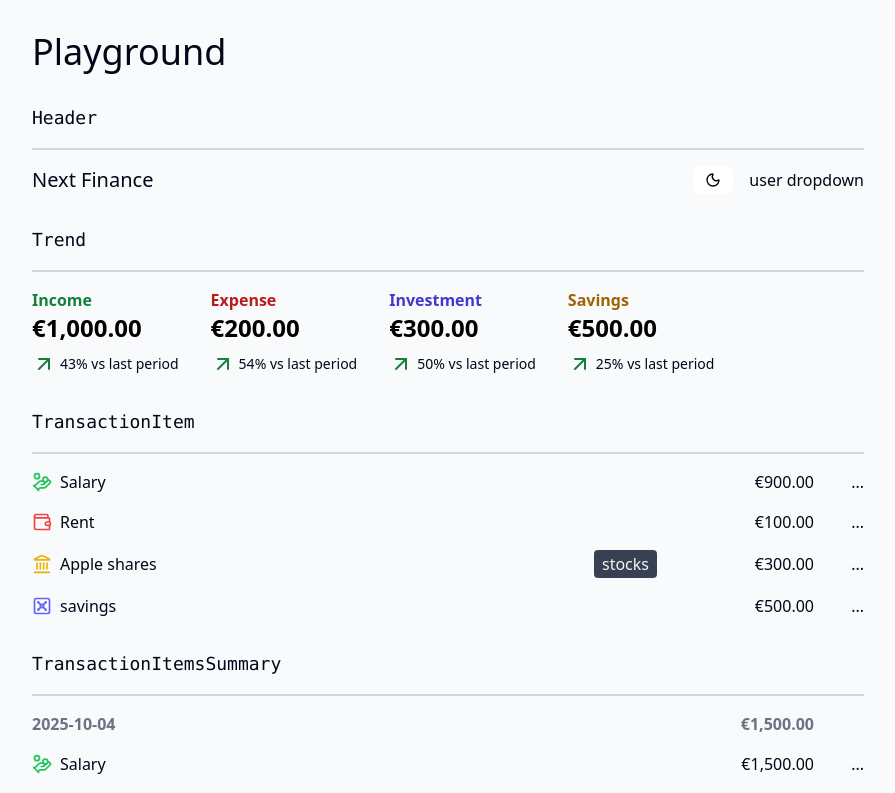
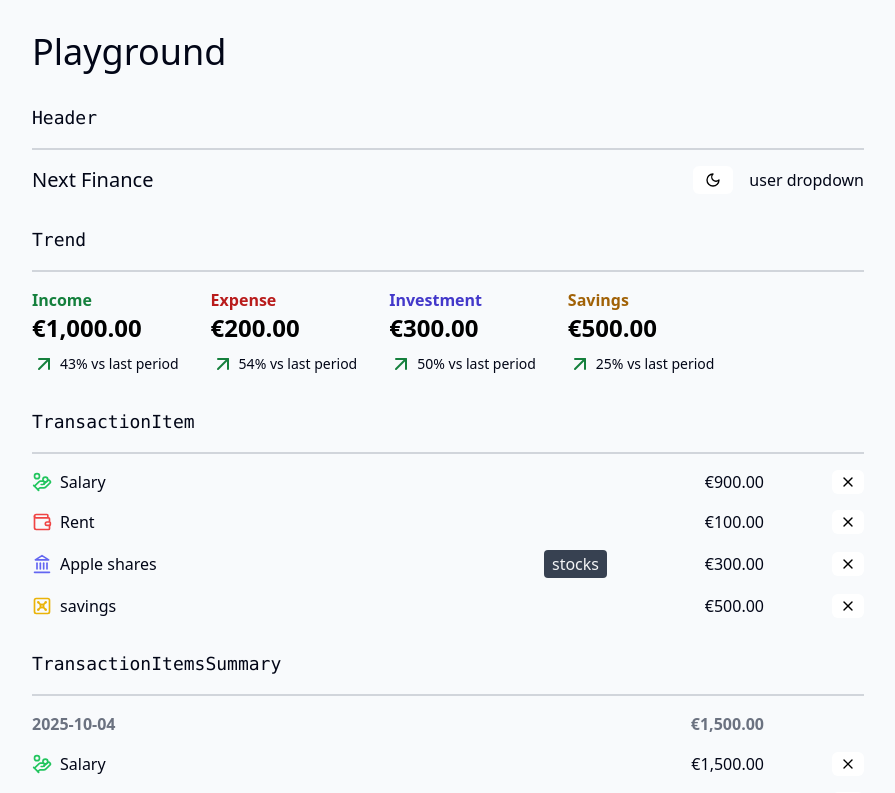
Before and after one commit to Web-Maker32/next-finance, a Next.js app: page /playground in a window 1280 px wide. Shown: the top 793 px of the page, without its empty margins (192-1087 px from the left). Built offline with nearby package versions, Linux system fonts and the light colour scheme; no server answers.

Commit message:
added delete transaction button

```diff
--- a/app/dashboard/components/transaction-list.js
+++ b/app/dashboard/components/transaction-list.js
@@ -7,17 +7,32 @@ import { groupAndSumTransactionsByDate } from "@/libs/utils";
 import { useState } from "react";
 import  Button from "@/components/button";
 import { fetchTransactions } from "@/libs/action";
+import { LoaderCircle } from "lucide-react";
 
 export default function TransactionList({ range, initialTransactions }) {
   const [transactions, setTransactions] = useState(initialTransactions)
-  const [offset, setOffset] = useState(initialTransactions.length)
+  const [buttonHidden, setButtonHidden] = useState(initialTransactions.
+  length === 0)
+  const [loading, setLoading] = useState(false)
   const grouped = groupAndSumTransactionsByDate(transactions)
 
   const handleClick = async (e) => {
-    const nextTransaction = await fetchTransactions(range, offset, 10 )
-    setOffset(prevValue => prevValue + 10)
-    setTransactions(prevTransactions => [...prevTransactions, ...nextTransaction])
+    setLoading(true)
+    let nextTransactions = null
+    try {
+    nextTransactions = await fetchTransactions(range, transactions.length, 10 )
+    setButtonHidden(nextTransactions.length === 0)
+    setTransactions(prevTransactions => [...prevTransactions, ...nextTransactions])
+
+    } finally {
+      setLoading(false)
+    }
   }
+
+    const handleRemove = (id) => () => {
+       setTransactions(prev => [...prev].filter(t => t.id !== id))
+  }
+
 
   return (
     <div className="space-y-8">
@@ -36,23 +51,28 @@ export default function TransactionList({ range, initialTransactions }) {
             {data.transactions.map((transaction) => (
               <div key={transaction.id}>
                 <TransactionItem
+                  id={transaction.id}
                   type={transaction.type}
                   category={transaction.category}
                   description={transaction.description}
                   amount={transaction.amount}
-                />
+                  onRemoved={handleRemove(transaction.id)}
+                  />
               </div>
             ))}
           </div>
         </div>
       ))}
       {transactions.length === 0 && <div className="text-center
-      text-gray-300 dark:text-gray-500">No transactions found</div>}
-      <div className="flex justify-center">
-        <Button variant="ghost" onClick={handleClick}>
-          Load More
+      text-gray-400 dark:text-gray-500">No transactions found</div>}
+      {!buttonHidden && <div className="flex justify-center">
+        <Button variant="ghost" onClick={handleClick} disabled={loading}>
+         <div className="flex items-center space-x-1">
+          {loading && <LoaderCircle className="animate-spin"/>}
+          <div>Load More</div>
+         </div>
         </Button>
-      </div>
+      </div>}
     </div>
   );
 }
--- /dev/null
+++ b/components/transaction-item-remove-button.js
@@ -0,0 +1,30 @@
+import Button from "./button";
+import { LoaderCircle, X } from 'lucide-react';
+import { deleteTransaction } from "@/libs/action";
+import { useState } from "react";
+
+export default function TransactionItemRemoveButton({ id, onRemoved }) {
+    const [loading, setLoading] = useState()
+    const [confirmed, setConfirmed] = useState(false)
+    const handleClick = async () => {
+        if (!confirmed) {
+            setConfirmed(true)
+            return
+        }
+        try {
+            setLoading(true)
+            await deleteTransaction(id);
+            onRemoved()
+        } finally {
+
+            setLoading(false)
+        }
+
+    }
+    return (
+        <Button size="xs" variant={confirmed ? "danger" : "ghost"} onClick={handleClick} aria-disabled={loading}>
+            {!loading && <X className="w-4 h-4" />}
+            {loading && <LoaderCircle className="w-4 h-4 animate-spin"/>}
+        </Button>
+    );
+}
--- a/components/transaction-item.js
+++ b/components/transaction-item.js
@@ -1,7 +1,8 @@
 import { useFormatCurrency } from "@/hooks/use-format-currency"
 import { HandCoins, Wallet, Vault, Landmark } from "lucide-react"
+import TransactionItemRemoveButton from "./transaction-item-remove-button"
 
-export default function TransactionItem({type,category,amount,description}) {
+export default function TransactionItem({ onRemoved, id,type,category,amount,description}) {
 
 
   const typesMap = {
@@ -14,12 +15,12 @@ export default function TransactionItem({type,category,amount,description}) {
       colors: 'text-red-500 dark:text-red-400'
     },
     'Savings': {
-      icon: Vault,
-      colors: 'text-indigo-500 dark:text-indigo-400'
+       icon: Vault,
+      colors: 'text-yellow-500 dark:text-yellow-400'
     },
     'Investment': {
       icon: Landmark,
-      colors: 'text-yellow-500 dark:text-yellow-400'
+      colors: 'text-indigo-500 dark:text-indigo-400'
     }
   }
   const IconComponent = typesMap[type].icon
@@ -45,6 +46,8 @@ export default function TransactionItem({type,category,amount,description}) {
         {formattedAmount}
       </div>
 
-      <div className="min-w-[50px] flex justify-end">...</div>
+      <div className="min-w-[100px] flex justify-end">
+        <TransactionItemRemoveButton id={id} onRemoved={onRemoved} />
+      </div>
     </div>)
 }
--- a/components/transation-items-summary.js
+++ b/components/transation-items-summary.js
@@ -12,7 +12,7 @@ export default function TransactionItemsSummary({date,amount}) {
            <div className="min-w-[50px] text-right font-semibold">
             {formattedAmount}
            </div>
-           <div className="min-w-[50px]">
+           <div className="min-w-[100px]">
 
            </div>
         </div>
--- a/libs/action.js
+++ b/libs/action.js
@@ -33,3 +33,14 @@ export async function fetchTransactions(range, offset = 0, limit = 10) {
   if (error) throw new Error("We can't fetch transactions");
   return data;
 }
+
+
+export async function deleteTransaction(id) {
+  const supabase = await createClient()
+  const { error } = await supabase
+    .from("active_transactions")
+    .delete()
+    .eq("id", id)
+  if (error) throw new Error(`Could not delete transaction ${id}`)
+  revalidatePath("/dashboard")
+}
--- a/libs/veriant.js
+++ b/libs/veriant.js
@@ -1,7 +1,8 @@
 export const variants = {
   default: 'bg-black text-white dark:bg-white dark:text-black rounded-md hover:bg-gray-700 dark:hover:bg-gray-200 disabled:opacity-25',
   outline: 'border border-gray-300 dark:border-gray-500 rounded-md hover:bg-gray-300 dark:hover:bg-gray-500 disabled:opacity-25',
-  ghost: 'rounded-md bg-white text-black dark:bg-black dark:text-white hover:bg-gray-200 dark:hover:bg-gray-500 disabled:opacity-25'
+  ghost: 'rounded-md bg-white text-black dark:bg-black dark:text-white hover:bg-gray-200 dark:hover:bg-gray-500 disabled:opacity-25',
+  danger: 'bg-red-500 text-white dark:bg-red-500 rounded-md hover:bg-red-700 dark:hover:bg-red-700 disabled:opacity-75',
 }
 export const sizes = {
   xs: 'text-xs px-2 py-1',
--- a/package.json
+++ b/package.json
@@ -14,7 +14,7 @@
     "@supabase/ssr": "^0.10.2",
     "@supabase/supabase-js": "^2.105.3",
     "json-server": "^0.17.4",
-    "lucide-react": "^1.7.0",
+    "lucide-react": "^0.400.0",
     "next": "16.2.1",
     "next-themes": "^0.4.6",
     "react": "19.2.4",
```
